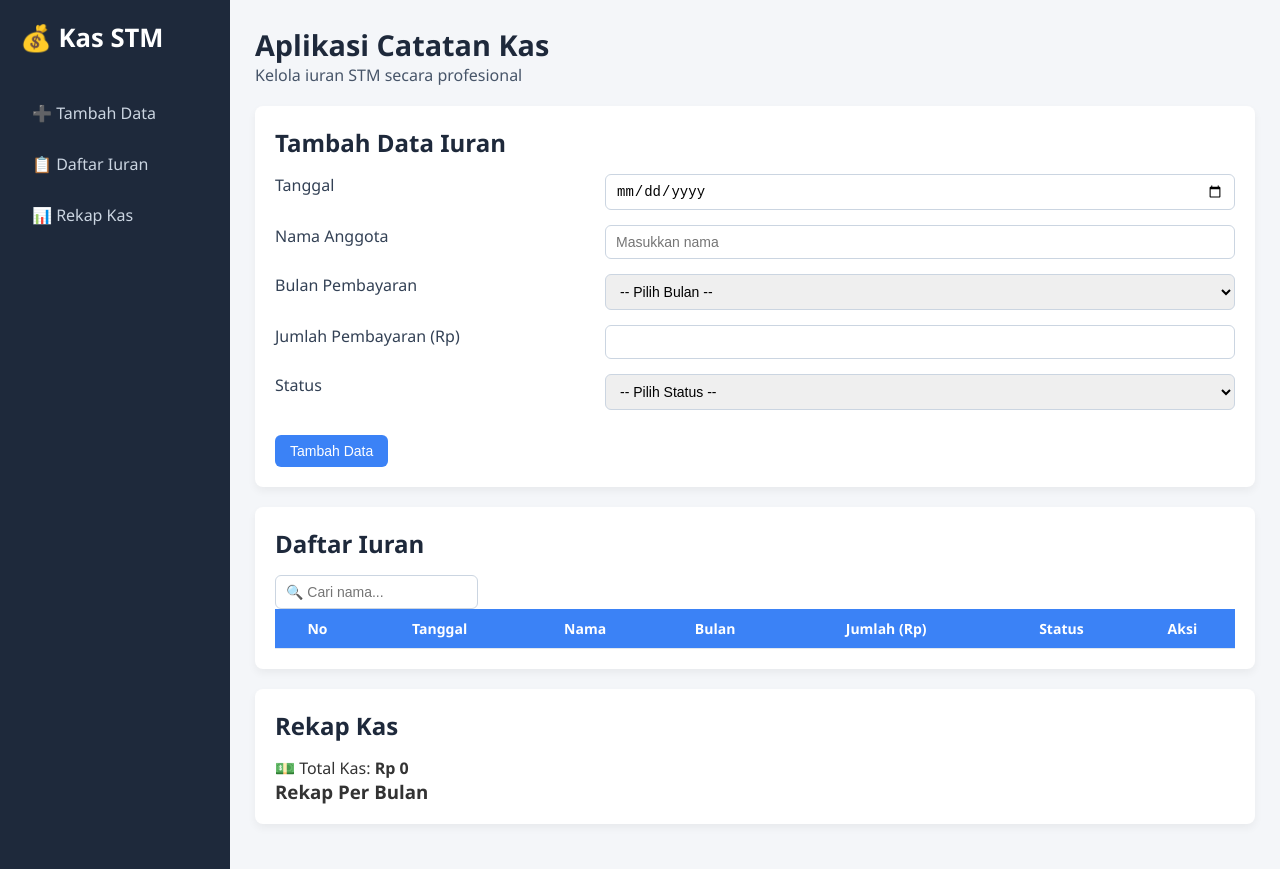
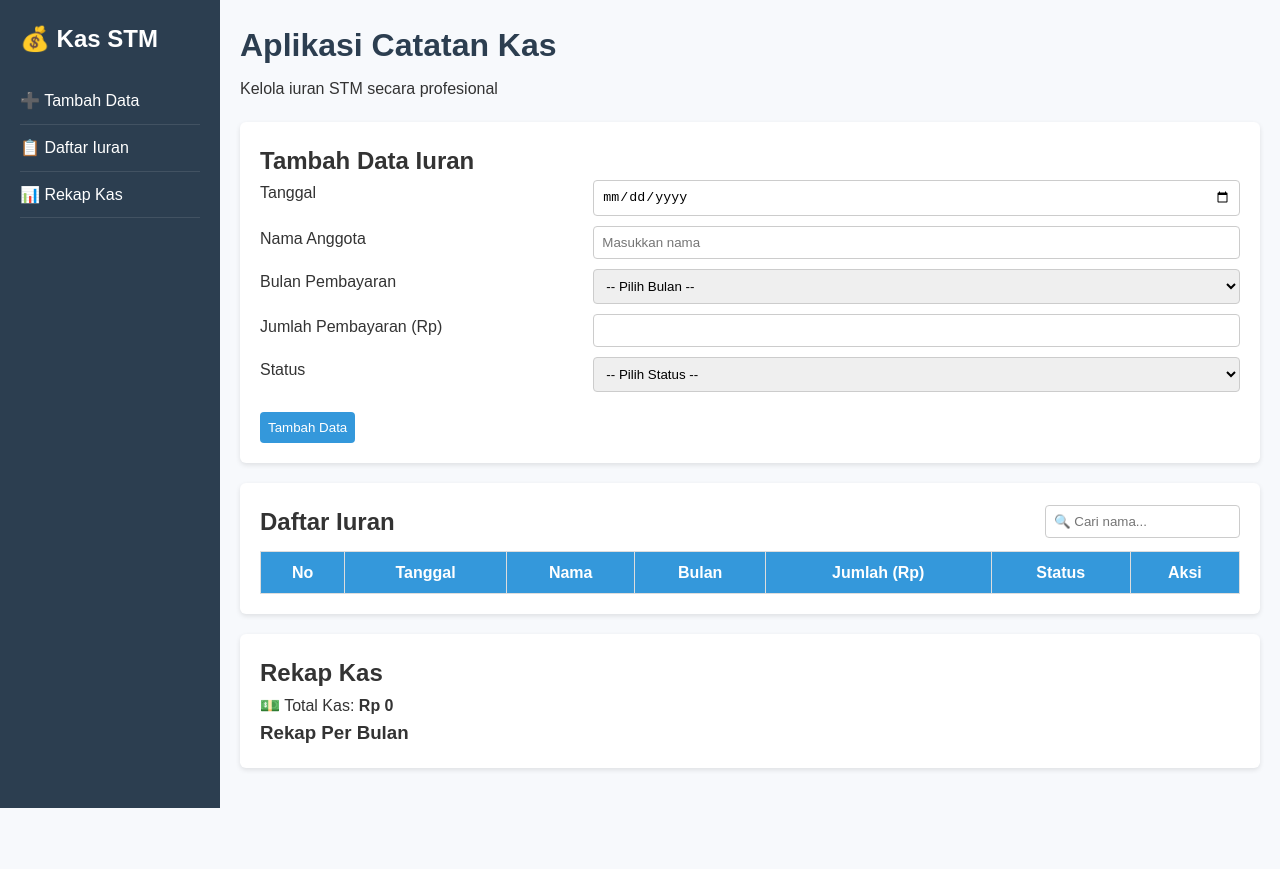
Before and after one commit to vald77/formkas, a plain HTML site: page index.html in a window 1280 px wide. After the commit the page ends 808 px from the top, so only its background shows below. Drawn offline with Linux system fonts and the light colour scheme.

Commit message:
Update style.css

```diff
--- a/style.css
+++ b/style.css
@@ -6,54 +6,48 @@
 }
 
 body {
-  font-family: 'Segoe UI', Tahoma, Geneva, Verdana, sans-serif;
-  background: #f4f6f9;
+  font-family: Arial, sans-serif;
+  background: #f7f9fc;
   color: #333;
-  display: flex;
-  min-height: 100vh;
+  line-height: 1.6;
 }
 
 /* Layout */
 .layout {
   display: flex;
-  width: 100%;
+  min-height: 100vh;
 }
 
-/* Sidebar */
 .sidebar {
-  width: 230px;
-  background: #1e293b;
+  width: 220px;
+  background: #2c3e50;
   color: #fff;
   padding: 20px;
-  display: flex;
-  flex-direction: column;
 }
 
 .sidebar .brand {
-  font-size: 1.6rem;
+  font-size: 1.5rem;
   font-weight: bold;
-  margin-bottom: 30px;
+  margin-bottom: 20px;
 }
 
 .sidebar nav a {
   display: block;
-  padding: 12px;
-  margin: 5px 0;
-  color: #cbd5e1;
+  color: #fff;
   text-decoration: none;
-  border-radius: 6px;
-  transition: background 0.3s;
+  padding: 10px 0;
+  border-bottom: 1px solid rgba(255, 255, 255, 0.1);
 }
 
 .sidebar nav a:hover {
-  background: #334155;
-  color: #fff;
+  background: rgba(255, 255, 255, 0.1);
+  padding-left: 5px;
 }
 
 /* Content */
 .content {
   flex: 1;
-  padding: 25px;
+  padding: 20px;
 }
 
 .header {
@@ -61,78 +55,60 @@ body {
 }
 
 .header h1 {
-  font-size: 1.8rem;
-  color: #1e293b;
-}
-
-.header p {
-  color: #475569;
+  margin-bottom: 5px;
+  color: #2c3e50;
 }
 
 /* Card */
 .card {
   background: #fff;
-  border-radius: 8px;
   padding: 20px;
   margin-bottom: 20px;
-  box-shadow: 0 4px 8px rgba(0,0,0,0.05);
+  border-radius: 6px;
+  box-shadow: 0 2px 5px rgba(0,0,0,0.1);
 }
 
-.card h2 {
-  margin-bottom: 15px;
-  color: #1e293b;
+.card-header {
+  display: flex;
+  justify-content: space-between;
+  align-items: center;
+  margin-bottom: 10px;
 }
 
 /* Form */
 .form-grid {
   display: grid;
   grid-template-columns: 1fr 2fr;
-  gap: 15px;
-}
-
-.form-grid label {
-  font-weight: 500;
-  color: #334155;
-}
-
-input, select {
-  padding: 8px 10px;
-  border: 1px solid #cbd5e1;
-  border-radius: 6px;
-  font-size: 14px;
+  gap: 10px;
 }
 
 .form-actions {
   grid-column: span 2;
+  margin-top: 10px;
   display: flex;
   gap: 10px;
-  margin-top: 10px;
 }
 
-.btn {
-  padding: 8px 15px;
-  border: none;
-  border-radius: 6px;
-  font-size: 14px;
+input, select, button {
+  padding: 8px;
+  border: 1px solid #ccc;
+  border-radius: 4px;
+}
+
+button {
   cursor: pointer;
 }
 
 .btn.primary {
-  background: #3b82f6;
+  background: #3498db;
   color: white;
-}
-
-.btn.primary:hover {
-  background: #2563eb;
+  border: none;
 }
 
 .btn.secondary {
-  background: #94a3b8;
+  background: #95a5a6;
   color: white;
-}
-
-.btn.secondary:hover {
-  background: #64748b;
+  border: none;
 }
 
 .hidden {
@@ -147,32 +123,19 @@ input, select {
 table {
   width: 100%;
   border-collapse: collapse;
-  font-size: 14px;
 }
 
 th, td {
-  padding: 10px;
+  padding: 8px 10px;
+  border: 1px solid #ddd;
   text-align: center;
-  border-bottom: 1px solid #e2e8f0;
 }
 
 th {
-  background: #3b82f6;
+  background: #3498db;
   color: white;
 }
 
 tr:nth-child(even) {
-  background: #f8fafc;
+  background: #f9f9f9;
 }
-
-tr:hover {
-  background: #f1f5f9;
-}
-
-/* Rekap */
-.rekap-total {
-  font-size: 1.2rem;
-  margin-bottom: 10px;
-  color: #16a34a;
-  font-weight: bold;
-}
```
